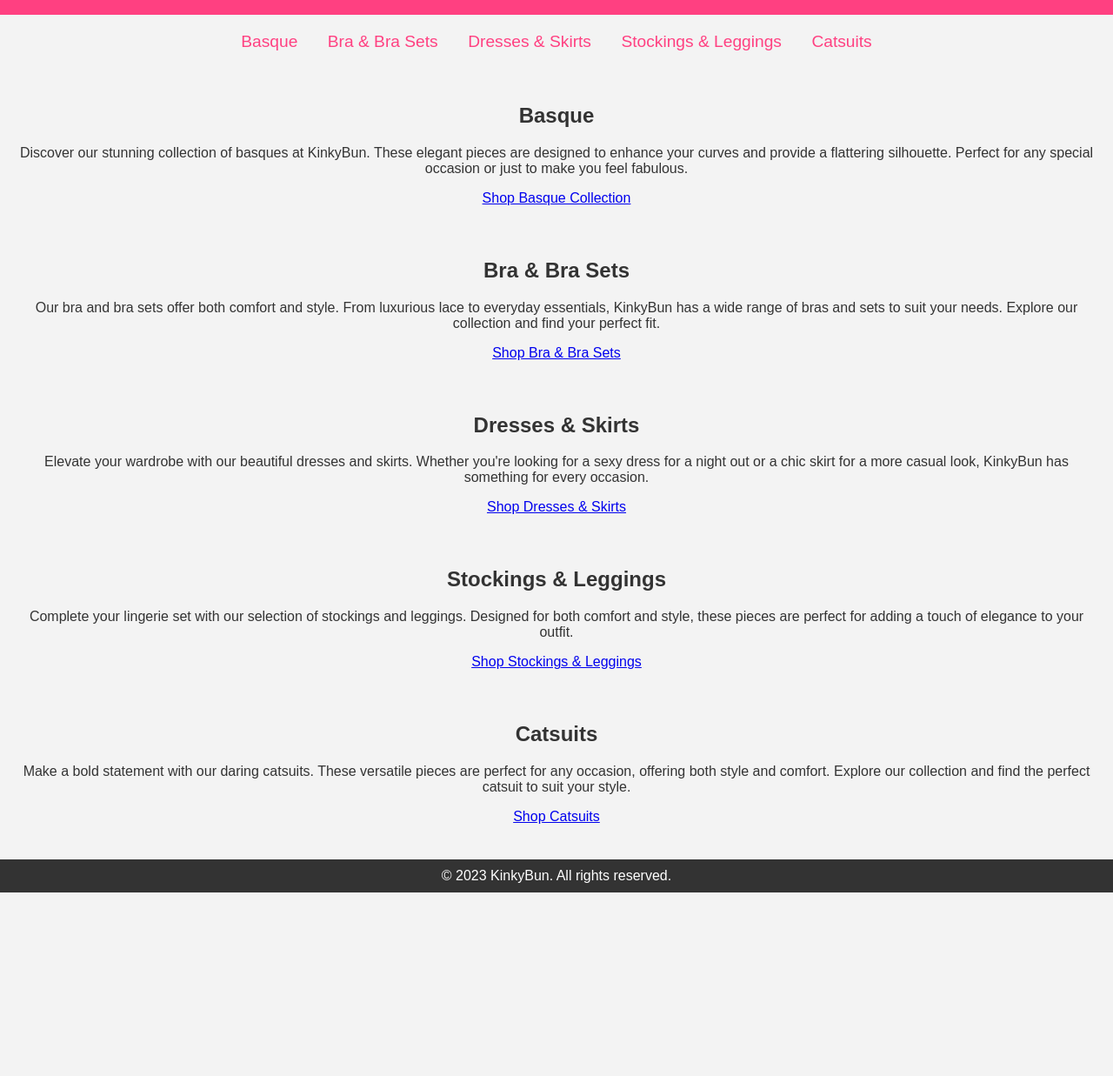
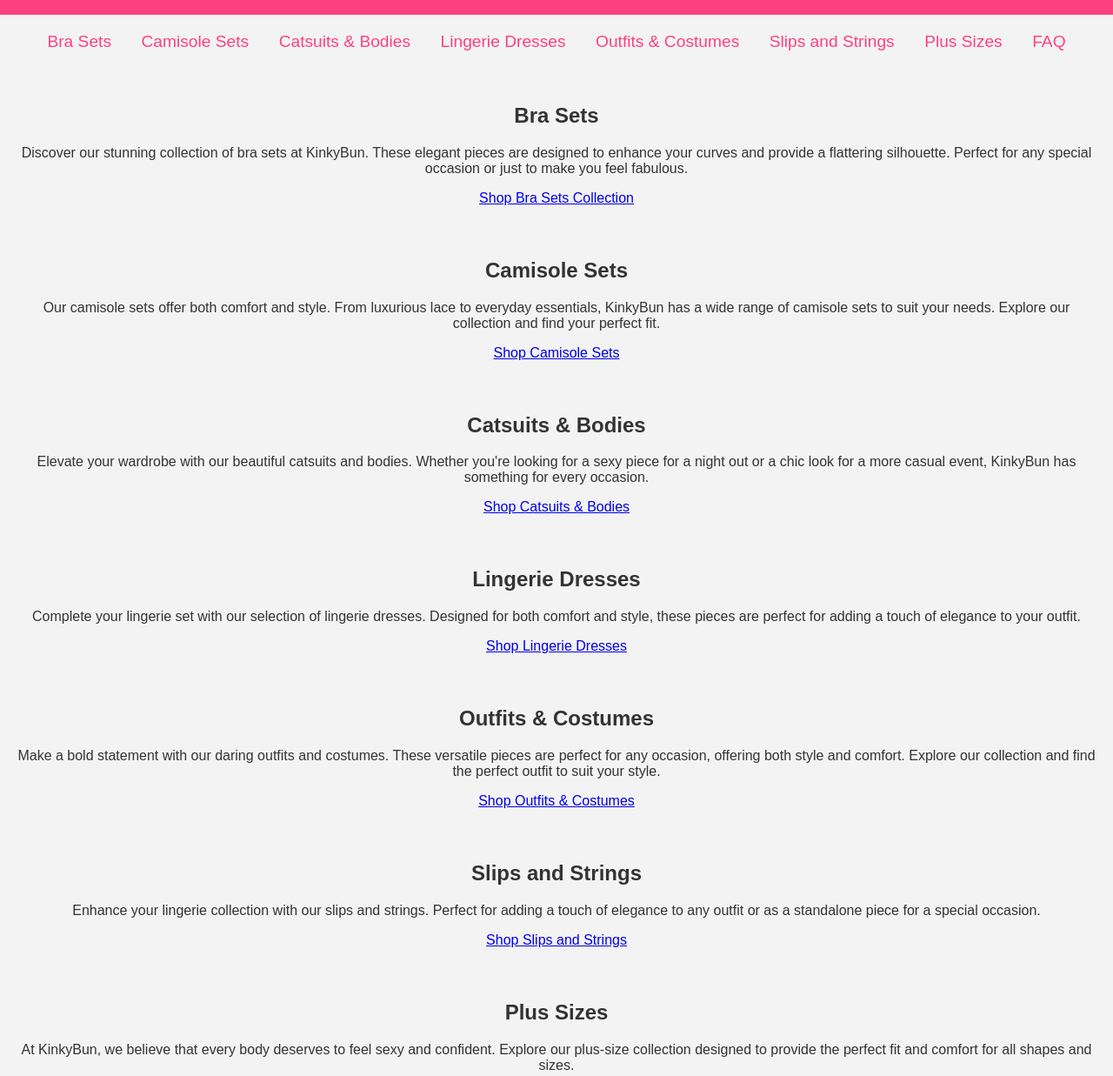
Before and after one commit to Carlk1984/special-carnival, a plain HTML site: page index.html in a window 1280 px wide. Shown: the part 68-1305 px from the top of the page at 87% size. Before the commit the page ends 1094 px from the top, so only its background shows below. Drawn offline with Linux system fonts and the light colour scheme.

Commit message:
Update index.html

```diff
--- a/index.html
+++ b/index.html
@@ -50,36 +50,54 @@
         <h1>Welcome to KinkyBun</h1>
     </header>
     <nav>
-        <a href="#basque">Basque</a>
-        <a href="#brasets">Bra & Bra Sets</a>
-        <a href="#dressskirts">Dresses & Skirts</a>
-        <a href="#stockingsleggings">Stockings & Leggings</a>
-        <a href="#catsuits">Catsuits</a>
+        <a href="#brasets">Bra Sets</a>
+        <a href="#camisolesets">Camisole Sets</a>
+        <a href="#catsuitsbodies">Catsuits & Bodies</a>
+        <a href="#lingeriedresses">Lingerie Dresses</a>
+        <a href="#outfitscostumes">Outfits & Costumes</a>
+        <a href="#slipsstrings">Slips and Strings</a>
+        <a href="#plussizes">Plus Sizes</a>
+        <a href="#faq">FAQ</a>
     </nav>
-    <section id="basque">
-        <h2>Basque</h2>
-        <p>Discover our stunning collection of basques at KinkyBun. These elegant pieces are designed to enhance your curves and provide a flattering silhouette. Perfect for any special occasion or just to make you feel fabulous.</p>
-        <a href="https://www.kinkybun.com/collections/basque-1" target="_blank">Shop Basque Collection</a>
+    <section id="brasets">
+        <h2>Bra Sets</h2>
+        <p>Discover our stunning collection of bra sets at KinkyBun. These elegant pieces are designed to enhance your curves and provide a flattering silhouette. Perfect for any special occasion or just to make you feel fabulous.</p>
+        <a href="https://www.kinkybun.com/collections/bra-sets" target="_blank">Shop Bra Sets Collection</a>
     </section>
-    <section id="brasets">
-        <h2>Bra & Bra Sets</h2>
-        <p>Our bra and bra sets offer both comfort and style. From luxurious lace to everyday essentials, KinkyBun has a wide range of bras and sets to suit your needs. Explore our collection and find your perfect fit.</p>
-        <a href="https://www.kinkybun.com/collections/bra-and-bra-sets" target="_blank">Shop Bra & Bra Sets</a>
+    <section id="camisolesets">
+        <h2>Camisole Sets</h2>
+        <p>Our camisole sets offer both comfort and style. From luxurious lace to everyday essentials, KinkyBun has a wide range of camisole sets to suit your needs. Explore our collection and find your perfect fit.</p>
+        <a href="https://www.kinkybun.com/collections/camisole-sets" target="_blank">Shop Camisole Sets</a>
     </section>
-    <section id="dressskirts">
-        <h2>Dresses & Skirts</h2>
-        <p>Elevate your wardrobe with our beautiful dresses and skirts. Whether you're looking for a sexy dress for a night out or a chic skirt for a more casual look, KinkyBun has something for every occasion.</p>
-        <a href="https://www.kinkybun.com/collections/dress-and-skirts" target="_blank">Shop Dresses & Skirts</a>
+    <section id="catsuitsbodies">
+        <h2>Catsuits & Bodies</h2>
+        <p>Elevate your wardrobe with our beautiful catsuits and bodies. Whether you're looking for a sexy piece for a night out or a chic look for a more casual event, KinkyBun has something for every occasion.</p>
+        <a href="https://www.kinkybun.com/collections/catsuits-bodies" target="_blank">Shop Catsuits & Bodies</a>
     </section>
-    <section id="stockingsleggings">
-        <h2>Stockings & Leggings</h2>
-        <p>Complete your lingerie set with our selection of stockings and leggings. Designed for both comfort and style, these pieces are perfect for adding a touch of elegance to your outfit.</p>
-        <a href="https://www.kinkybun.com/collections/stockings-leggings" target="_blank">Shop Stockings & Leggings</a>
+    <section id="lingeriedresses">
+        <h2>Lingerie Dresses</h2>
+        <p>Complete your lingerie set with our selection of lingerie dresses. Designed for both comfort and style, these pieces are perfect for adding a touch of elegance to your outfit.</p>
+        <a href="https://www.kinkybun.com/collections/lingerie-dresses" target="_blank">Shop Lingerie Dresses</a>
     </section>
-    <section id="catsuits">
-        <h2>Catsuits</h2>
-        <p>Make a bold statement with our daring catsuits. These versatile pieces are perfect for any occasion, offering both style and comfort. Explore our collection and find the perfect catsuit to suit your style.</p>
-        <a href="https://www.kinkybun.com/collections/catsuits" target="_blank">Shop Catsuits</a>
+    <section id="outfitscostumes">
+        <h2>Outfits & Costumes</h2>
+        <p>Make a bold statement with our daring outfits and costumes. These versatile pieces are perfect for any occasion, offering both style and comfort. Explore our collection and find the perfect outfit to suit your style.</p>
+        <a href="https://www.kinkybun.com/collections/outfits-costumes" target="_blank">Shop Outfits & Costumes</a>
+    </section>
+    <section id="slipsstrings">
+        <h2>Slips and Strings</h2>
+        <p>Enhance your lingerie collection with our slips and strings. Perfect for adding a touch of elegance to any outfit or as a standalone piece for a special occasion.</p>
+        <a href="https://www.kinkybun.com/collections/slips-and-strings" target="_blank">Shop Slips and Strings</a>
+    </section>
+    <section id="plussizes">
+        <h2>Plus Sizes</h2>
+        <p>At KinkyBun, we believe that every body deserves to feel sexy and confident. Explore our plus-size collection designed to provide the perfect fit and comfort for all shapes and sizes.</p>
+        <a href="https://www.kinkybun.com/collections/plus-sizes" target="_blank">Shop Plus Sizes</a>
+    </section>
+    <section id="faq">
+        <h2>FAQ</h2>
+        <p>Have questions? We have answers. Check out our frequently asked questions to learn more about our products, sizing, and shipping information.</p>
+        <a href="https://www.kinkybun.com/pages/faq" target="_blank">Visit FAQ</a>
     </section>
     <footer>
         <p>&copy; 2023 KinkyBun. All rights reserved.</p>
```
